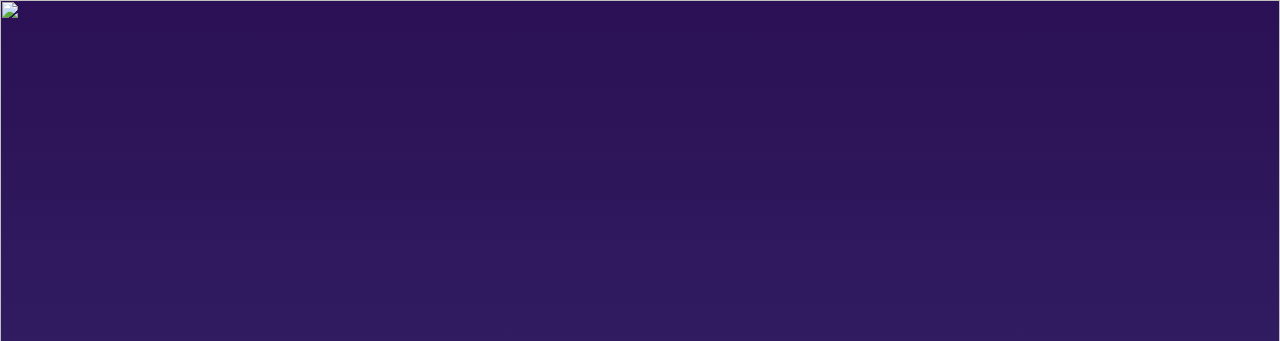
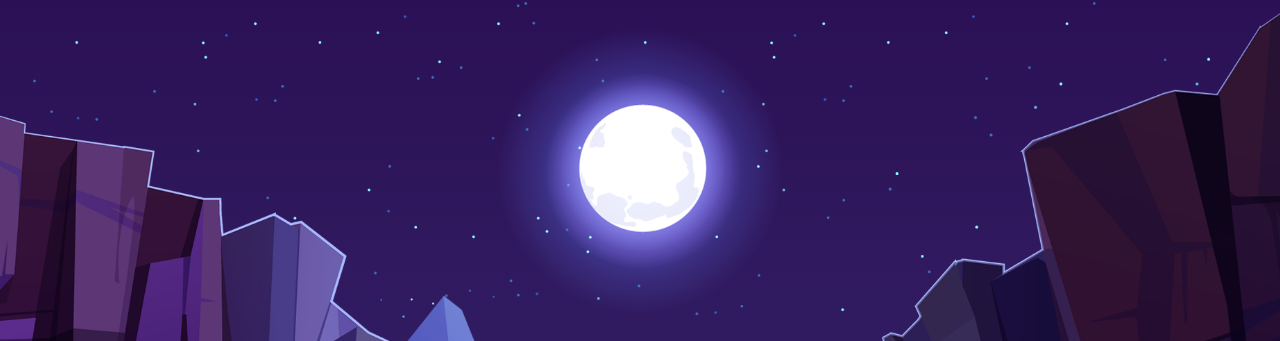
Before and after one commit to Shinigami037/cv, a plain HTML site: page index.html in a window 1280 px wide. Shown: the top 341 px of the page. Drawn offline with Linux system fonts and the light colour scheme; the site is published under a folder, as on GitHub Pages, so addresses that start at the root find nothing.

Commit message:
Update index.html

```diff
--- a/index.html
+++ b/index.html
@@ -20,11 +20,11 @@
   </head>
   <body>
     <section>
-      <img src="/images/stars.png" id="stars" />
-      <img src="/images/moon.png" id="moon" />
+      <img src="images/stars.png" id="stars" />
+      <img src="images/moon.png" id="moon" />
       <h1 id="text">Moon Light</h1>
-      <img src="/images/mountains_behind.png" id="mountains_behind" />
-      <img src="/images/mountains_front.png" id="mountains_front" />
+      <img src="images/mountains_behind.png" id="mountains_behind" />
+      <img src="images/mountains_front.png" id="mountains_front" />
     </section>
     <div class="sec">
       <h1>Welcome to My Small Portfolio</h1>
```
